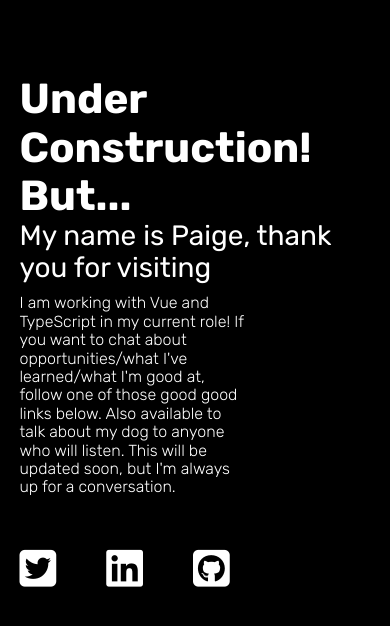
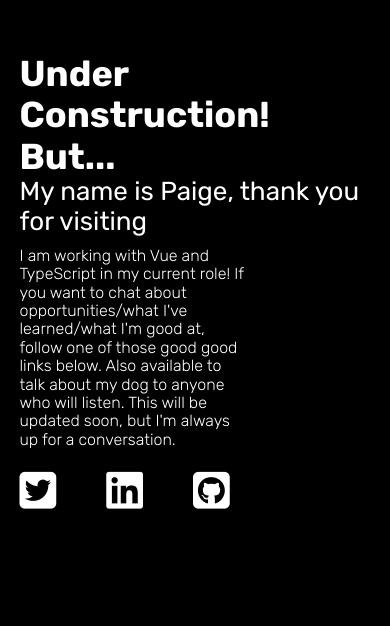
Before and after one commit to pfreemanc/portfolio, a plain HTML site: page index.html in a window 390 px wide. Shown: the part 140-766 px from the top of the page. Drawn offline with nearby package versions, Linux system fonts and the light colour scheme.

Commit message:
finished?

```diff
--- a/index.html
+++ b/index.html
@@ -4,6 +4,7 @@
     <meta charset="UTF-8" />
     <meta http-equiv="X-UA-Compatible" content="IE=edge" />
     <meta name="viewport" content="width=device-width, initial-scale=1.0" />
+    <meta name="description" content="Paige's under construction page" />
     <link rel="preconnect" href="https://fonts.googleapis.com" />
     <link rel="preconnect" href="https://fonts.gstatic.com" crossorigin />
     <link
@@ -30,13 +31,34 @@
           </p>
           <ul class="contact-links">
             <li class="contact-links__link">
-              <i class="fab fa-twitter-square"></i>
+              <a
+                href="https://twitter.com/littledogfriend"
+                rel="noopener noreferrer"
+                target="blank"
+                aria-label="Icon for a link to Twitter"
+              >
+                <i class="fab fa-twitter-square"></i>
+              </a>
             </li>
             <li class="contact-links__link">
-              <i class="fab fa-linkedin"></i>
+              <a
+                href="https://www.linkedin.com/in/paige-freeman-cyopeck-01a4251b5/"
+                rel="noopener noreferrer"
+                target="blank"
+                aria-label="Icon for a link to Linked In"
+              >
+                <i class="fab fa-linkedin"></i>
+              </a>
             </li>
             <li class="contact-links__link">
-              <i class="fab fa-github-square"></i>
+              <a
+                href="https://github.com/pfreemanc"
+                rel="noopener noreferrer"
+                target="blank"
+                aria-label="Icon for a link to github"
+              >
+                <i class="fab fa-github-square"></i>
+              </a>
             </li>
           </ul>
         </div>
--- a/styles/sass/style.scss
+++ b/styles/sass/style.scss
@@ -60,7 +60,6 @@ main {
     &--main {
       font-size: 8.4rem;
       font-weight: 700;
-      margin-top: 100px;
 
       @media (max-width: 1024px) {
         font-size: 6.8rem;
@@ -72,7 +71,7 @@ main {
 
       // Mobile large
       @media (max-width: 425px) {
-        font-size: 4.2rem;
+        font-size: 3.6rem;
       }
     }
 
@@ -86,7 +85,7 @@ main {
 
       // Mobile large
       @media (max-width: 414px) {
-        font-size: 2.8rem;
+        font-size: 2.6rem;
       }
     }
   }
@@ -95,6 +94,10 @@ main {
 .contact-links {
   display: flex;
   margin-top: 50px;
+
+  @media (max-width: 1024px) {
+    margin-top: 20px;
+  }
 
   &__link {
     margin-right: 50px;
@@ -105,30 +108,12 @@ main {
 
   i {
     font-size: 4.2rem;
+    color: white;
+    transition: all 1s ease-in-out;
+
+    &:hover,
+    &:focus {
+      transform: scale(1.4);
+    }
   }
 }
-
-// Mobile small
-@media (max-width: 320px) {
-}
-// Mobile
-@media (max-width: 375px) {
-}
-// Mobile large
-@media (max-width: 414px) {
-}
-// Tablet and below
-@media (max-width: 768px) {
-}
-// Tablet Large
-@media (max-width: 1024px) {
-}
-// MacBook Pro 13 inch
-@media (max-width: 1280px) {
-}
-// MacBook Pro 15 inch
-@media (max-width: 1440px) {
-}
-// MacBook Pro 16 inch
-@media (min-width: 1792px) {
-}
```
Also changed, not shown: styles/style.css, 1 other file.
